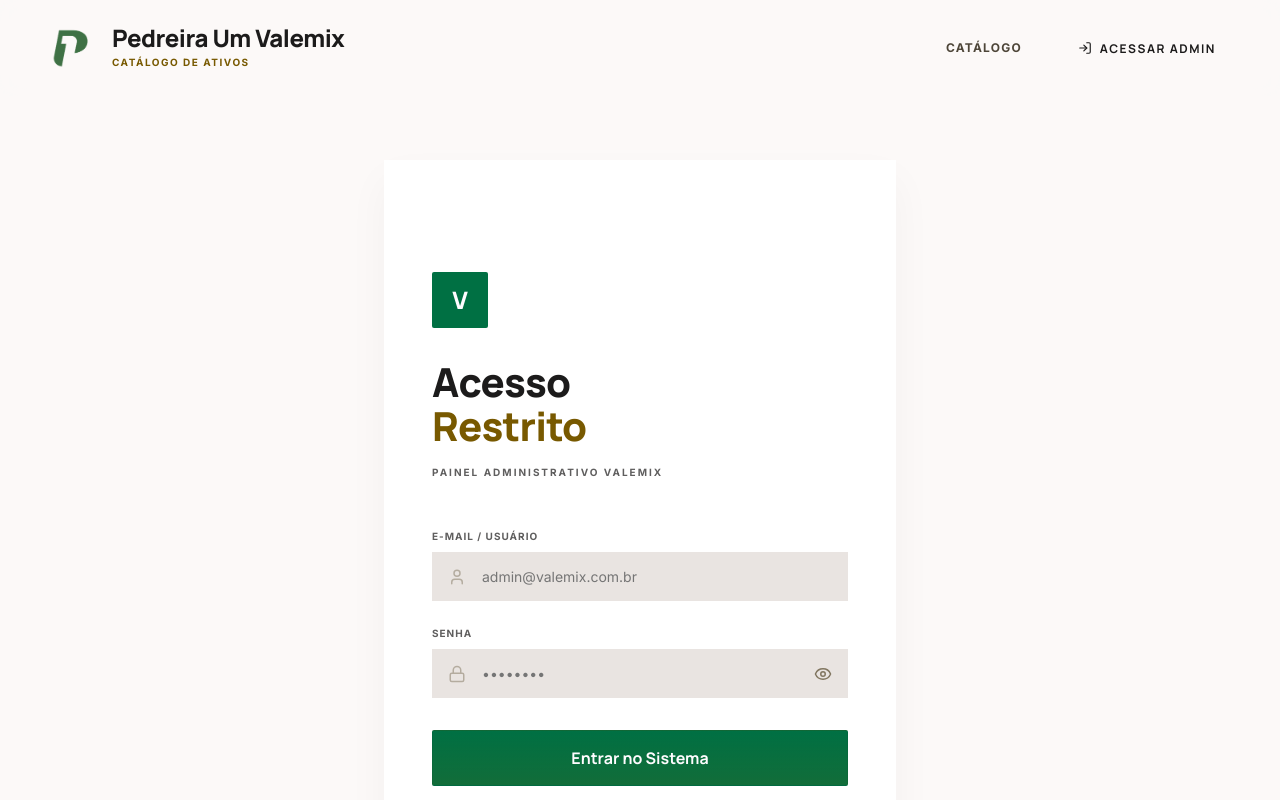
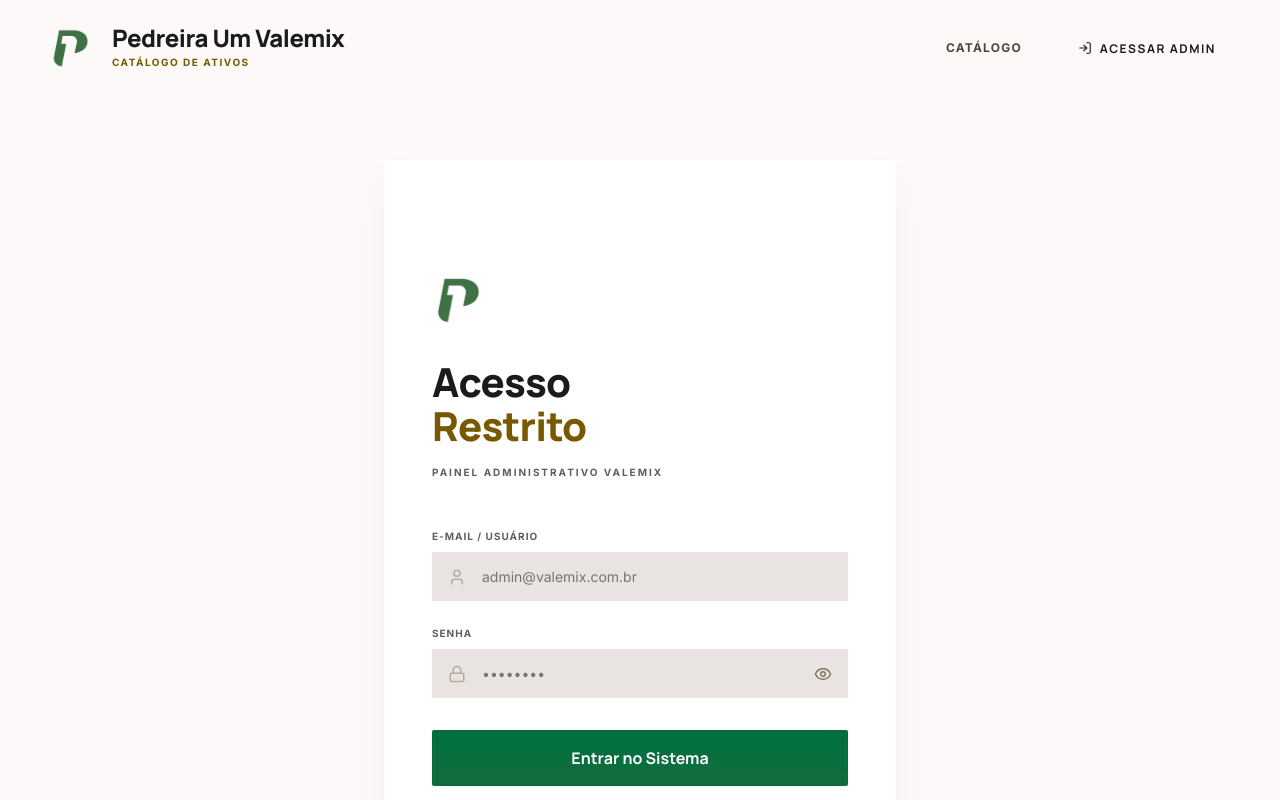
Before and after one commit to ProjetosTIP1/ativos-pedreiraum-frontend, a React (Vite) app: page / in a window 1280 px wide. Both pictures are taken after a click on the button "ACESSAR ADMIN". Shown: the top 800 px of the page. Built offline with nearby package versions, Linux system fonts and the light colour scheme; no server answers.

Commit message:
style: enhanced the layout padding, and change the landing title and subtitle

```diff
--- a/src/components/layout/Footer.module.css
+++ b/src/components/layout/Footer.module.css
@@ -16,8 +16,8 @@
 .grid {
   display: grid;
   grid-template-columns: 1fr;
-  gap: 4rem;
-  margin-bottom: 6rem;
+  gap: 2rem;
+  margin-bottom: 2rem;
 }
 
 @media (min-width: 768px) {
--- a/src/pages/landing/LandingPage.module.css
+++ b/src/pages/landing/LandingPage.module.css
@@ -69,7 +69,7 @@
 
 @media (min-width: 1024px) {
   .heroTitle {
-    font-size: 7rem;
+    font-size: 5rem;
   }
 }
 
--- a/src/pages/landing/LandingPage.tsx
+++ b/src/pages/landing/LandingPage.tsx
@@ -41,12 +41,15 @@ export const LandingPage: React.FC = () => {
           <div className={style.heroTextWrapper}>
             <span className={style.heroBadge}>Grupo Pedreira Um Valemix</span>
             <h1 className={style.heroTitle}>
-              Potência que <span className={style.heroHighlight}>Constrói</span>{" "}
-              o Futuro
+              Encontre{" "}
+              <span className={style.heroHighlight}>
+                equipamentos, máquinas e peças
+              </span>{" "}
+              para setores de mineração e construção pesada.
             </h1>
             <p className={style.heroDescription}>
-              O maior catálogo de equipamentos, máquinas e peças usadas de alta
-              performance para mineração e infraestrutura pesada.
+              Equipamentos utilizados em nossas operações, agora disponíveis
+              para o mercado com transparência e qualidade técnica.
             </p>
             <div className={style.heroActions}>
               <Button
@@ -56,15 +59,6 @@ export const LandingPage: React.FC = () => {
               >
                 Explorar Catálogo{" "}
                 <ArrowRight className={style.actionButtonIcon} size={20} />
-              </Button>
-              <Button
-                variant="outline"
-                size="lg"
-                onClick={() =>
-                  window.scrollTo({ top: 800, behavior: "smooth" })
-                }
-              >
-                Nossa Expertise
               </Button>
             </div>
           </div>
@@ -90,8 +84,8 @@ export const LandingPage: React.FC = () => {
             },
             {
               icon: <HardHat size={40} />,
-              title: "DNA Valemix",
-              text: "A solidez e autoridade de quem lidera o mercado de mineração nacional.",
+              title: "DNA Pedreira Um",
+              text: "A solidez e autoridade de quem é referência no mercado de mineração nacional.",
             },
           ].map((feature, i) => (
             <div key={i} className={style.featureCard}>
@@ -156,8 +150,8 @@ export const LandingPage: React.FC = () => {
         <div className={style.ctaSection}>
           <div className={style.ctaContent}>
             <p className={style.ctaSubtitle}>
-              Nossa equipe de consultoria técnica está pronta para te ajudar
-              a encontrar o equipamento ideal para o seu projeto.
+              Nossa equipe de consultoria técnica está pronta para te ajudar a
+              encontrar o equipamento ideal para o seu projeto.
             </p>
           </div>
           <Button
--- a/src/pages/login/Login.module.css
+++ b/src/pages/login/Login.module.css
@@ -26,7 +26,6 @@
   font-family: var(--font-display);
   font-weight: 800;
   color: var(--color-on-primary-container);
-  background-color: var(--color-primary-container);
   width: 3.5rem;
   height: 3.5rem;
   display: flex;
@@ -169,3 +168,10 @@
   letter-spacing: 0.05em;
   line-height: 1.8;
 }
+
+.brandIconImage {
+  width: 100%;
+  height: 100%;
+  object-fit: contain;
+  padding: 0.25rem;
+}
--- a/src/pages/login/Login.tsx
+++ b/src/pages/login/Login.tsx
@@ -4,6 +4,7 @@ import { useAuth } from "../../hooks/useAuth";
 import { useAuthStore } from "../../stores/useAuthStore";
 import { Button } from "../../components/ui/Button";
 import { Lock, User, Eye, EyeOff, AlertTriangle } from "lucide-react";
+import logo from "../../assets/logos/logo.png";
 import style from "./Login.module.css";
 
 export const Login: React.FC = () => {
@@ -37,7 +38,9 @@ export const Login: React.FC = () => {
         <div className={style.topBar}></div>
 
         <div className={style.header}>
-          <div className={style.logo}>V</div>
+          <div className={style.logo}>
+            <img src={logo} alt="Logo" className={style.brandIconImage} />
+          </div>
           <h2 className={style.title}>
             Acesso <span className={style.highlight}>Restrito</span>
           </h2>
```
